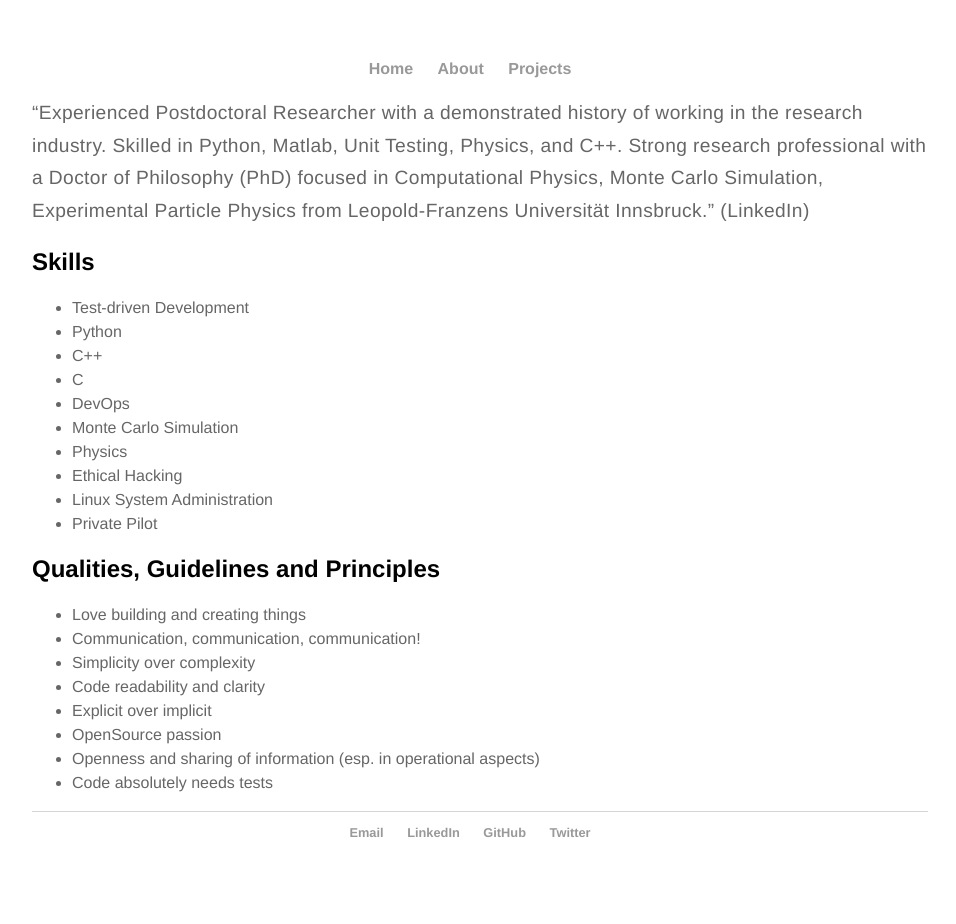
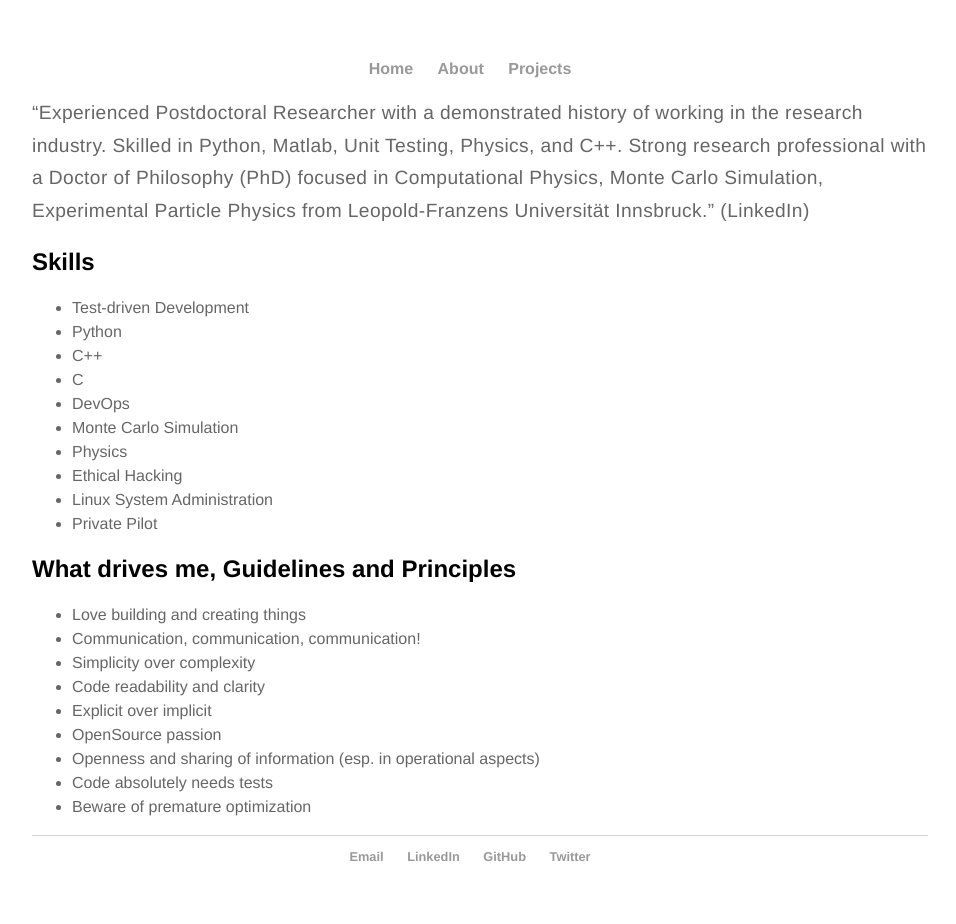
Before and after one commit to elritsch/elritsch.github.io, a Jekyll site: the page built from about.md, in a window 1280 px wide. Shown: the whole page, without its empty margins (160-1116 px from the left). Built offline with Jekyll 4.4.1, drawn with Linux system fonts in a browser that asks for light colours; before the commit the page ends 900 px from its top, so only the background shows below that.

Commit message:
Mention premature optimization problem in guidelines

```diff
--- a/about.md
+++ b/about.md
@@ -19,8 +19,8 @@ Skills
 * Linux System Administration
 * Private Pilot
 
-Qualities, Guidelines and Principles
-------------------------------------
+What drives me, Guidelines and Principles
+-----------------------------------------
 * Love building and creating things
 * Communication, communication, communication!
 * Simplicity over complexity
@@ -29,3 +29,4 @@ Qualities, Guidelines and Principles
 * OpenSource passion
 * Openness and sharing of information (esp. in operational aspects)
 * Code absolutely needs tests
+* Beware of premature optimization
```
